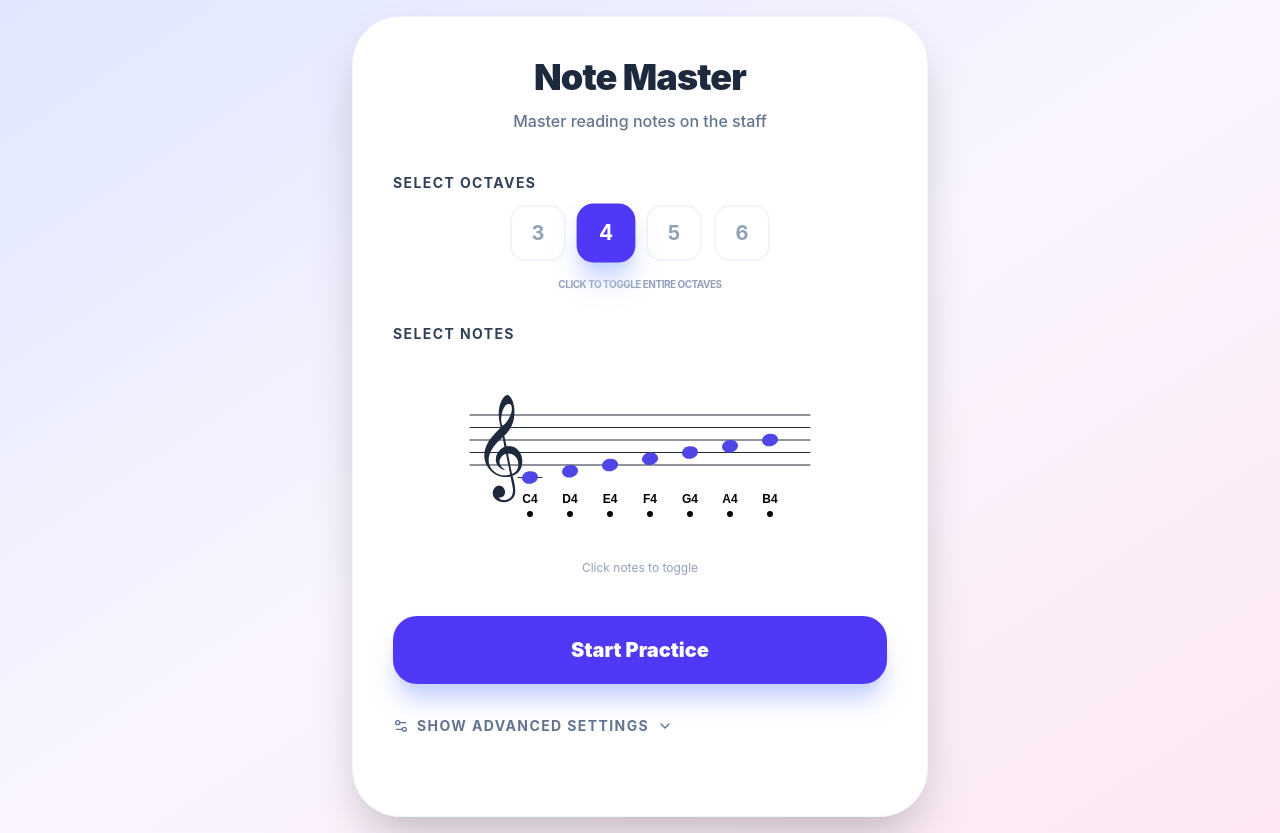
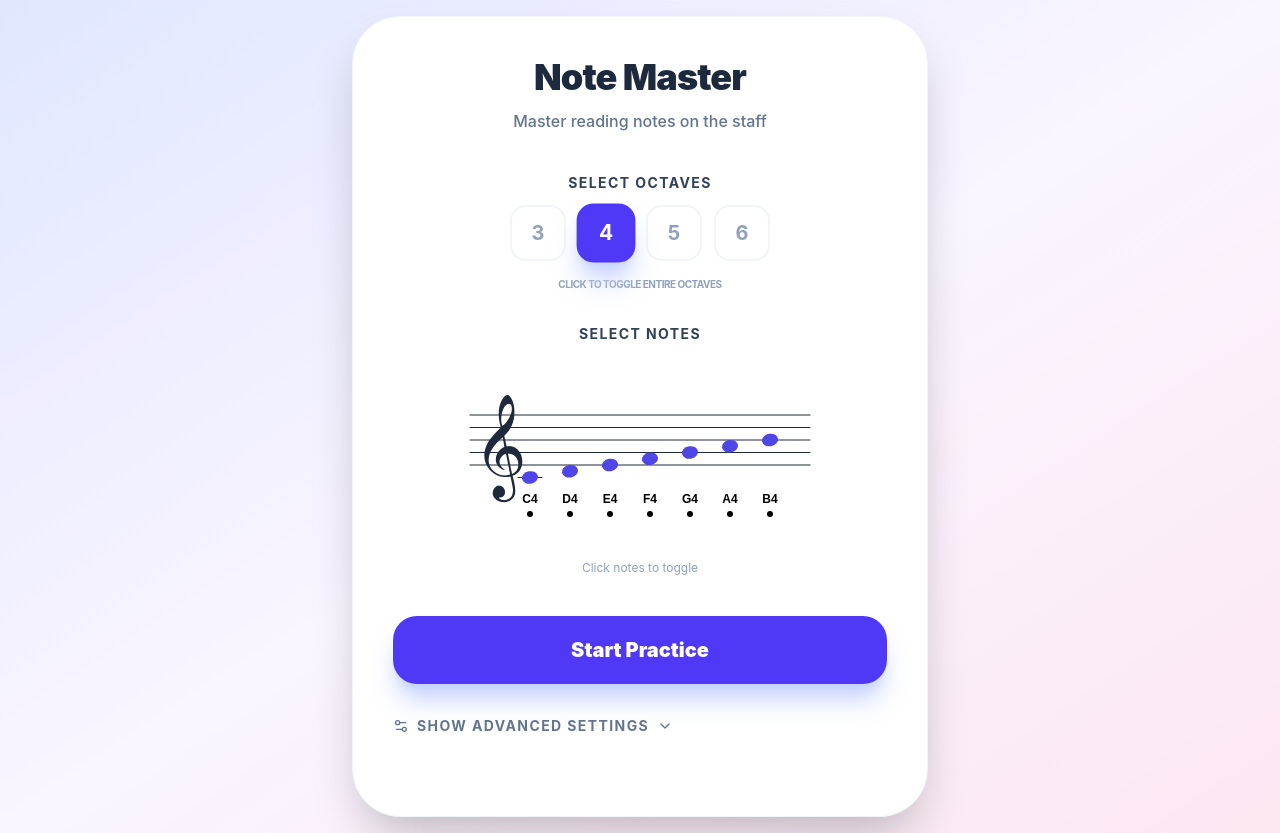
Before and after one commit to AmbientLighter/notemeister, a React (Vite) app: page / in a window 1280 px wide. Built offline with nearby package versions, Linux system fonts and the light colour scheme.

Commit message:
style: Center align labels in the SetupScreen and OctaveSelector components.

```diff
--- a/src/components/screens/setup/OctaveSelector.tsx
+++ b/src/components/screens/setup/OctaveSelector.tsx
@@ -11,7 +11,7 @@ const OctaveSelector: React.FC = () => {
 
   return (
     <div className="mb-8">
-      <label className="block text-sm font-bold text-slate-700 dark:text-slate-300 mb-3 uppercase tracking-widest">
+      <label className="block text-center text-sm font-bold text-slate-700 dark:text-slate-300 mb-3 uppercase tracking-widest">
         {t.selectOctaves}
       </label>
       <div className="flex flex-wrap gap-3 justify-center">
--- a/src/components/screens/setup/SetupScreen.tsx
+++ b/src/components/screens/setup/SetupScreen.tsx
@@ -30,7 +30,7 @@ const SetupScreen: React.FC = () => {
       {/* Interactive Staff Selection */}
       <div className="mb-10">
         <OctaveSelector />
-        <label className="block text-sm font-bold text-slate-700 dark:text-slate-300 mb-4 uppercase tracking-widest">
+        <label className="block text-center text-sm font-bold text-slate-700 dark:text-slate-300 mb-4 uppercase tracking-widest">
           {t.selectNotes}
         </label>
         <InteractiveStaff
```
